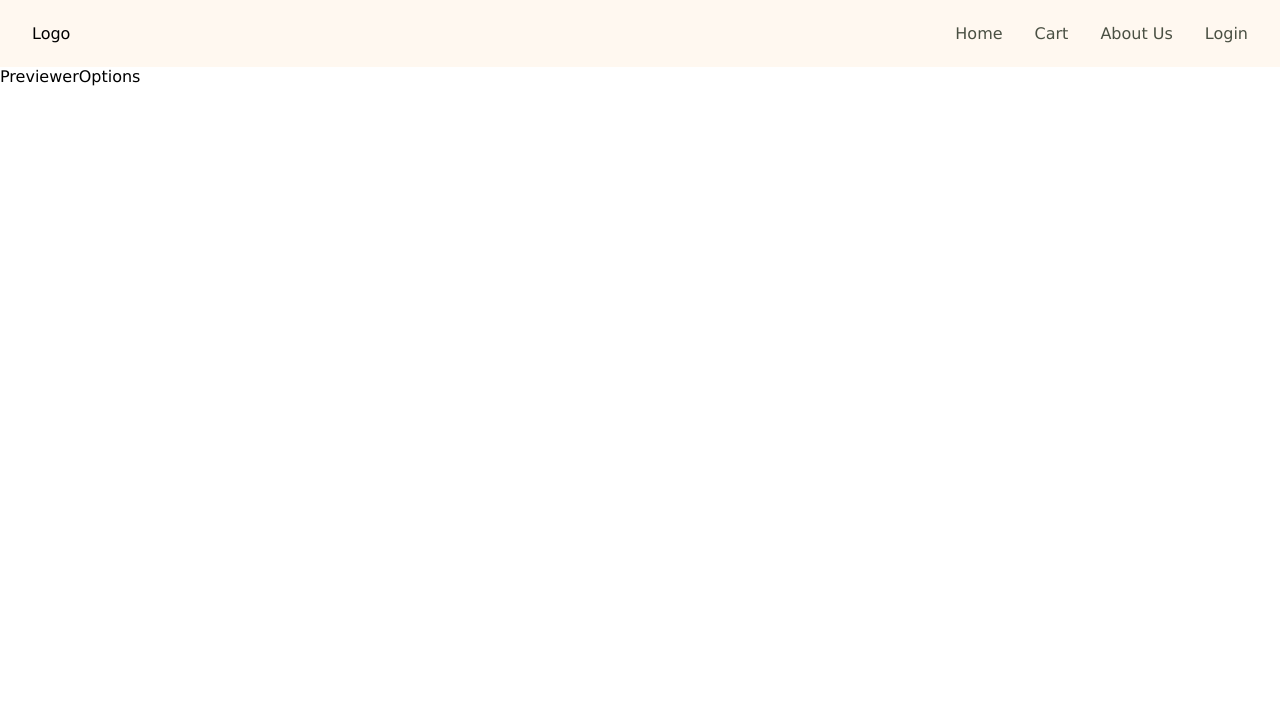
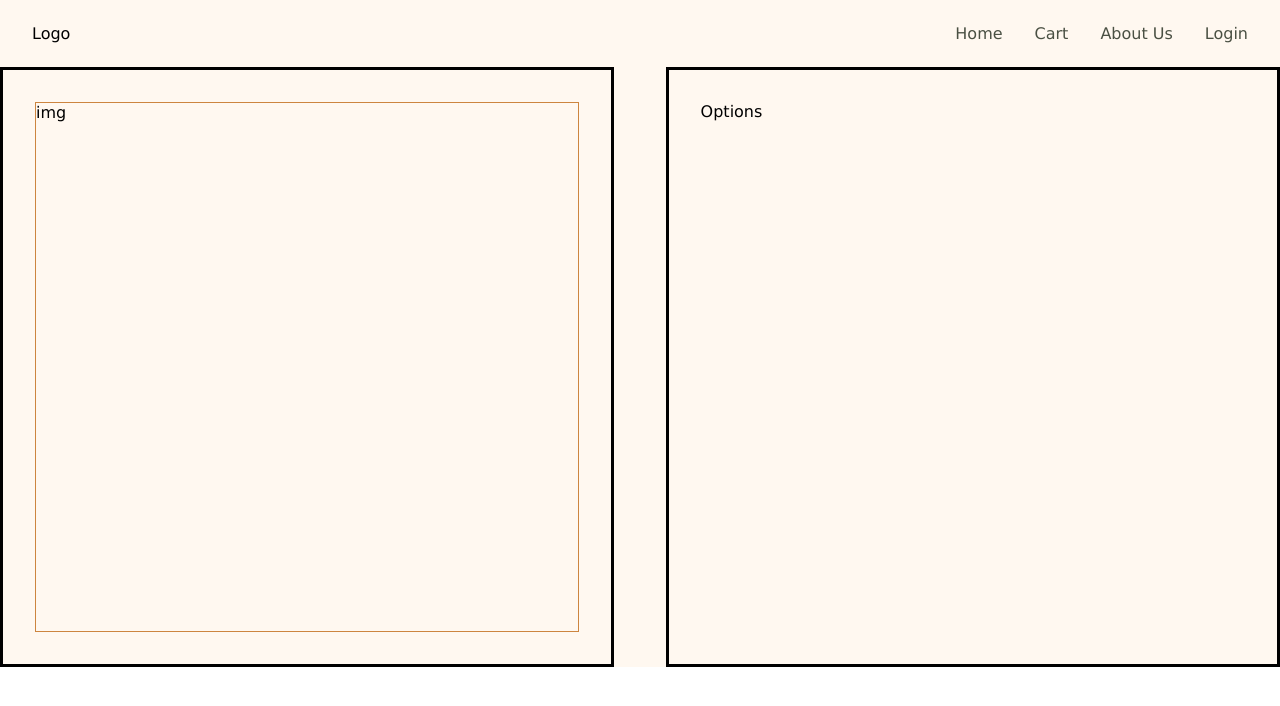
Before and after one commit to jaydools/Build-a-Bouq, a React (Create React App) app: page / in a window 1280 px wide. Shown: the top 706 px of the page. Built offline with nearby package versions, Linux system fonts and the light colour scheme.

Commit message:
need to think about best way to add a form with dropdown

```diff
--- a/src/Components/Builder/Builder.scss
+++ b/src/Components/Builder/Builder.scss
@@ -4,4 +4,6 @@
 
 .builder-container {
     display: flex;
+    justify-content: space-between;
+    background-color: $white;
 }
--- a/src/Components/Options/Options.js
+++ b/src/Components/Options/Options.js
@@ -2,7 +2,16 @@ import React from "react";
 import "./Options.scss";
 
 function Options() {
-  return <div>Options</div>;
+    return (
+        <div className="option-container">
+            <div className="selector">
+                <form className="user-option">
+                    <ul></ul>
+                </form>
+                Options
+            </div>
+        </div>
+    );
 }
 
 export default Options;
--- a/src/Components/Options/Options.scss
+++ b/src/Components/Options/Options.scss
@@ -0,0 +1,10 @@
+@use "../../Styles/global" as *;
+@use "../../Styles/mixins" as *;
+@use "../../Styles/variables" as *;
+.selector {
+    background-color: $white;
+    padding: 2rem;
+    border: 3px solid black;
+    height: 75vh;
+    width: 48vw;
+}
--- a/src/Components/Previewer/Previewer.js
+++ b/src/Components/Previewer/Previewer.js
@@ -2,7 +2,13 @@ import React from "react";
 import "./Previewer.scss";
 
 function Previewer() {
-  return <div>Previewer</div>;
+    return (
+        <div className="preview-container">
+            <div className="presenter">
+                <div className="placeholder">img</div>
+            </div>
+        </div>
+    );
 }
 
 export default Previewer;
--- a/src/Components/Previewer/Previewer.scss
+++ b/src/Components/Previewer/Previewer.scss
@@ -0,0 +1,16 @@
+@use "../../Styles/global" as *;
+@use "../../Styles/mixins" as *;
+@use "../../Styles/variables" as *;
+
+.presenter {
+    background-color: $white;
+    padding: 2rem;
+    border: 3px solid black;
+    height: 75vh;
+    width: 48vw;
+}
+
+.placeholder {
+    border: 1px solid peru;
+    height: 100%;
+}
```
